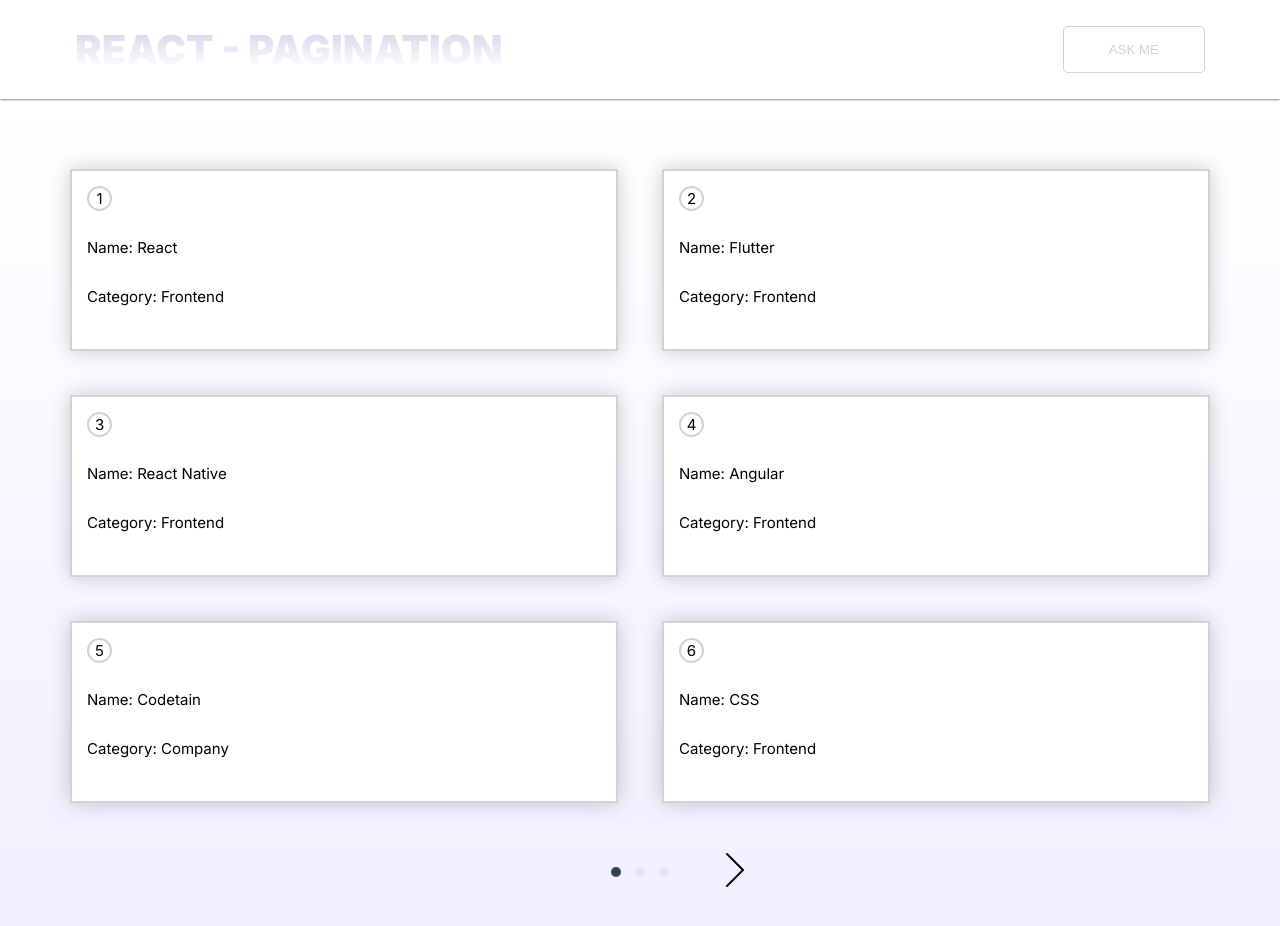
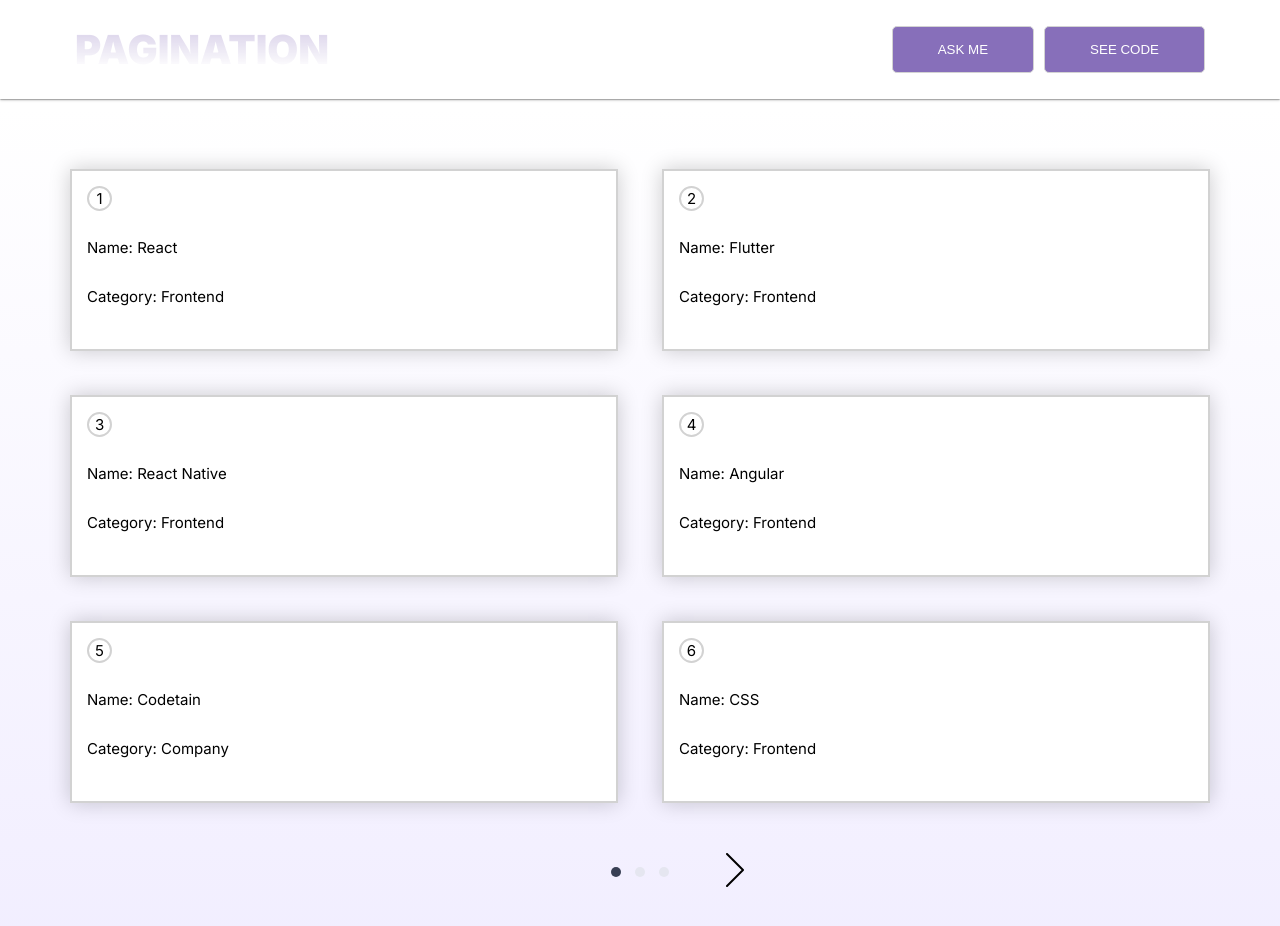
Before and after one commit to setamyDG/pagination-project, a React (Create React App) app: page / in a window 1280 px wide. Shown: the top 926 px of the page. Built offline with nearby package versions, Linux system fonts and the light colour scheme.

Commit message:
feat: change buttons in header

```diff
--- a/src/components/header.jsx
+++ b/src/components/header.jsx
@@ -1,10 +1,17 @@
 import React from 'react';
-import { StyledHeader, GradientTitle, AskMe } from './header.styled';
+import { StyledHeader, GradientTitle, Button } from './header.styled';
 
 const Header = React.forwardRef((_, ref) => (
   <StyledHeader ref={ref}>
-    <GradientTitle>REACT - PAGINATION</GradientTitle>
-    <AskMe>ASK ME</AskMe>
+    <GradientTitle>PAGINATION</GradientTitle>
+    <div>
+      <a href="mailto:hello@codetain.com?subject=Pagination-Daniel-Gola-Blog-Post">
+        <Button>ASK ME</Button>
+      </a>
+      <a href="https://github.com/setamyDG/pagination-project" rel="noopener noreferrer" target="_blank">
+        <Button marginLeft>SEE CODE</Button>
+      </a>
+    </div>
   </StyledHeader>
 ));
 
--- a/src/components/header.styled.js
+++ b/src/components/header.styled.js
@@ -23,26 +23,23 @@
   -webkit-background-clip: text;
   -webkit-text-fill-color: transparent;
   opacity: 0.3;
+`;
 
-  ${media.desktop`
-    font-size: 4rem;
-    margin-top: 20px;
-
+const Button = styled.button`
+  padding: 15px 45px;
+  border-radius: 5px;
+  border: 1px solid lightgray;
+  background: ${({ theme }) => theme.colors.purple};
+  transition: box-shadow 0.35s ease-in-out;
+  color: ${({ theme }) => theme.colors.white};
+  margin-left: ${({ marginLeft }) => (marginLeft ? '10px' : '0')};
+  :hover {
+    cursor: pointer;
+    box-shadow: ${({ theme }) => theme.boxShadows.hover};
+  }
+  ${media.tablet`
+    display: none;
   `}
 `;
 
-const AskMe = styled.button`
-  padding: 15px 45px;
-  border-radius: 5px;
-  border: 1px solid lightgray;
-  background: ${({ theme }) => theme.colors.white};
-  transition: box-shadow, color 0.35s ease-in-out;
-  color: ${({ theme }) => theme.colors.grey};
-  :hover {
-    cursor: pointer;
-    box-shadow: ${({ theme }) => theme.boxShadows.hover};
-    color: black;
-  }
-`;
-
-export { GradientTitle, StyledHeader, AskMe };
+export { GradientTitle, StyledHeader, Button };
--- a/src/components/layout.jsx
+++ b/src/components/layout.jsx
@@ -18,8 +18,8 @@
   return (
     <ThemeProvider ThemeProvider theme={theme}>
       <GlobalStyle />
+      <Header ref={headerRef} />
       <GradientBg>
-        <Header ref={headerRef} />
         <StyledMain headerHeight={headerHeight}>{children}</StyledMain>
       </GradientBg>
     </ThemeProvider>
--- a/src/components/layout.styled.js
+++ b/src/components/layout.styled.js
@@ -2,7 +2,6 @@
 
 const GradientBg = styled.div`
   background: linear-gradient(to top, rgba(224, 216, 255, 0.75) -67.22%, rgba(237, 245, 255, 0) 99.14%);
-  min-height: 100vh;
 `;
 
 const StyledMain = styled.main`
--- a/src/style/GlobalStyle.jsx
+++ b/src/style/GlobalStyle.jsx
@@ -12,7 +12,7 @@
     width: 100%;
   }
   body {
-    overflow: hidden;
+    /* overflow: hidden; */
     font-family: 'Inter', serif;
     font-size: 15px;
   }
--- a/src/style/theme.js
+++ b/src/style/theme.js
@@ -7,6 +7,7 @@
     grey: '#d2d2d2',
     white: '#FFF',
     gradientText: 'linear-gradient(to bottom, #4c2898aa 10%, #4115a000 90%)',
+    purple: '#4c2898aa',
   },
   boxShadows: {
     base: '0px 0px 20px 0px rgba(0,0,0,0.2)',
```
